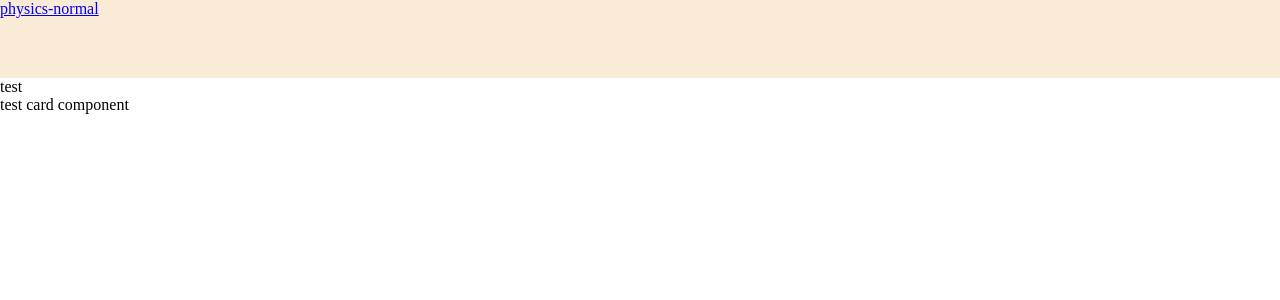
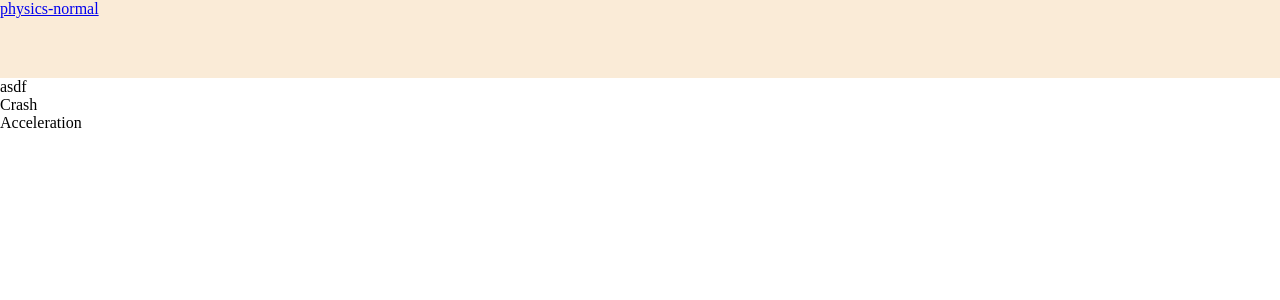
Before and after one commit to BadangGit/PPT-Project, a Vue app in the folder normal/: page / in a window 1280 px wide. Shown: the top 300 px of the page. Built offline with nearby package versions, Linux system fonts and the light colour scheme.

Commit message:
add props mainPage to itemCard

```diff
--- a/normal/src/components/cards/itemCard.vue
+++ b/normal/src/components/cards/itemCard.vue
@@ -1,5 +1,11 @@
-<script lang="ts"></script>
+<script lang="ts" setup>
+import { defineProps } from "vue";
+
+const props = defineProps({
+  simulationCategory: String,
+});
+</script>
 
 <template>
-  <div>test card component</div>
+  <div>{{ props.simulationCategory }}</div>
 </template>
--- a/normal/src/router/index.ts
+++ b/normal/src/router/index.ts
@@ -1,6 +1,6 @@
 import { createRouter, createWebHistory, RouteRecordRaw } from "vue-router";
 import mainPage from "../views/mainPage.vue";
-import experimentPage from "../views/experimentPage.vue";
+import simulationPage from "../views/simulationPage.vue";
 
 const routes: Array<RouteRecordRaw> = [
   {
@@ -9,9 +9,9 @@ const routes: Array<RouteRecordRaw> = [
     component: mainPage,
   },
   {
-    path: "/experiment",
-    name: "experiment",
-    component: experimentPage,
+    path: "/simulation",
+    name: "simulation",
+    component: simulationPage,
   },
 ];
 
--- a/normal/src/views/mainPage.vue
+++ b/normal/src/views/mainPage.vue
@@ -1,11 +1,17 @@
 <script lang="ts" setup>
-import itemCard from "@/components/cards/itemCard.vue";
+import ItemCard from "@/components/cards/itemCard.vue";
 </script>
 
-<script lang="ts"></script>
+<script lang="ts">
+let simulationCardCategorys: Array<string> = ["Crash", "Acceleration"];
+</script>
 
 <template>
-  <div>test</div>
+  <div>asdf</div>
 
-  <itemCard></itemCard>
+  <ItemCard
+    v-for="simulationCardCategory in simulationCardCategorys"
+    :key="simulationCardCategory"
+    :simulationCategory="simulationCardCategory"
+  ></ItemCard>
 </template>
--- a/normal/src/views/experimentPage.vue
+++ b/normal/src/views/simulationPage.vue
@@ -1,9 +1,9 @@
 <script lang="ts">
 export default {
-  name: "experimentPage",
+  name: "simulationPage",
 };
 </script>
 
 <template>
-  <div>this is exp Page</div>
+  <div>this is simulation Page</div>
 </template>
```
